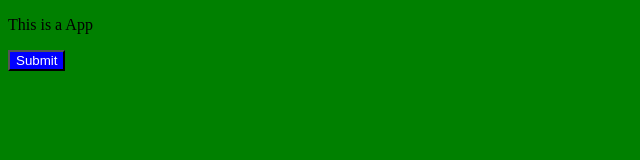
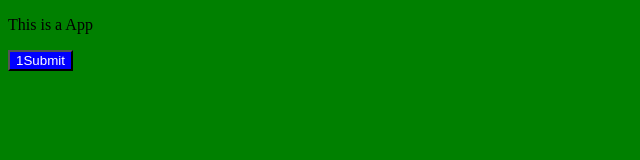
Before and after one commit to namviet76/gitTutorial, a plain HTML site: page index.html in a window 1280 px wide. Shown: the full height of the page, 0-640 px from the left. Drawn offline with Linux system fonts and the light colour scheme.

Commit message:
update file index.html

```diff
--- a/index.html
+++ b/index.html
@@ -11,7 +11,7 @@
 </head>
 <body>
     <p>This is a App</p>
-    <button>Submit</button>
+    <button>1Submit</button>
 </body>
 </html>
 <!--
```
